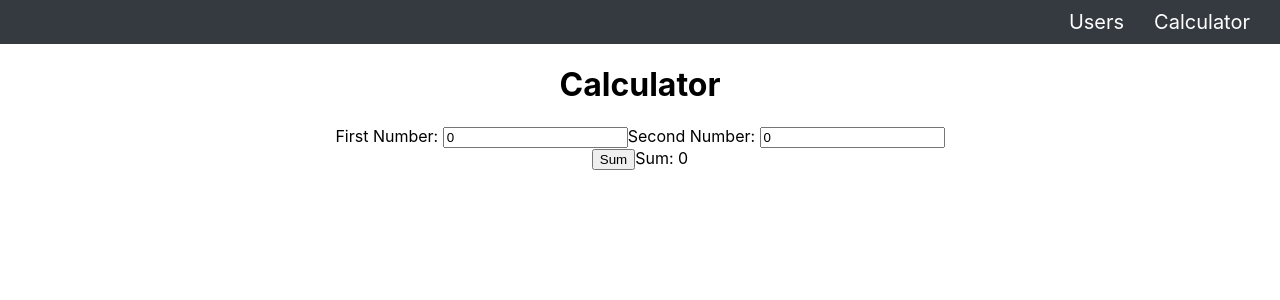
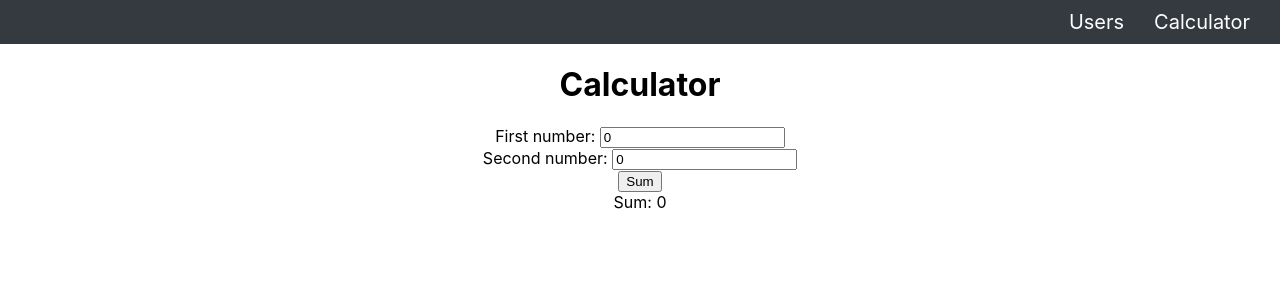
Before and after one commit to fejes99/first-assignment-functional-components, a React (Create React App) app: page /calculator in a window 1280 px wide. Shown: the top 300 px of the page. Built offline with nearby package versions, Linux system fonts and the light colour scheme.

Commit message:
Calculator is working with validation. TODO: styling

```diff
--- a/src/App.js
+++ b/src/App.js
@@ -2,7 +2,7 @@ import React, { Component } from 'react';
 import { Route, Switch } from 'react-router-dom';
 import './App.css';
 import Navbar from './components/Navbar/Navbar';
-import Calculator from './components/pages/calculator/Calculator';
+import Calculator from './components/pages/Calculator/Calculator';
 import UsersTable from './components/pages/UsersTable/UsersTable';
 
 class App extends Component {
--- /dev/null
+++ b/src/components/UI/NavbarItem/Input/Input.css
@@ -0,0 +1,4 @@
+.Invalid {
+  border: 1px solid red;
+  background-color: salmon;
+}
--- /dev/null
+++ b/src/components/UI/NavbarItem/Input/Input.js
@@ -0,0 +1,21 @@
+import React, { Component } from 'react';
+
+class Input extends Component {
+  render() {
+    return (
+      <div>
+        <label>{this.props.label}</label>
+        <input
+          className={this.props.error !== '' ? 'Invalid' : null}
+          type='text'
+          placeholder={this.props.placeholder}
+          value={this.props.value}
+          onChange={this.props.onChange}
+        />
+        {this.props.error !== '' && <div>{this.props.error}</div>}
+      </div>
+    );
+  }
+}
+
+export default Input;
--- a/src/components/pages/calculator/Calculator.js
+++ b/src/components/pages/calculator/Calculator.js
@@ -1,28 +1,88 @@
 import React, { Component } from 'react';
+import Input from '../../UI/NavbarItem/Input/Input';
 
 class Calculator extends Component {
   state = {
-    firstNumber: 0,
-    secondNumber: 0,
+    firstNumber: {
+      value: '0',
+      error: '',
+    },
+    secondNumber: {
+      value: '0',
+      error: '',
+    },
     sum: 0,
   };
 
   inputChangeHandler = (event, number) => {
-    if (number === 'number1') {
+    if (number === 'firstNumber') {
+      const updatedNumber = {
+        ...this.state.firstNumber,
+      };
+      updatedNumber.value = event.target.value;
       this.setState({
-        firstNumber: event.target.value,
+        firstNumber: updatedNumber,
       });
-    } else if (number === 'number2') {
+    } else if (number === 'secondNumber') {
+      const updatedNumber = {
+        ...this.state.secondNumber,
+      };
+      updatedNumber.value = event.target.value;
       this.setState({
-        secondNumber: event.target.value,
+        secondNumber: updatedNumber,
       });
     }
   };
 
+  validateInput = () => {
+    if (
+      isNaN(this.state.firstNumber.value) ||
+      this.state.firstNumber.value === ''
+    ) {
+      this.setState({
+        firstNumber: {
+          ...this.state.firstNumber,
+          error: 'Please enter a valid number',
+        },
+      });
+    } else {
+      this.setState({
+        firstNumber: {
+          ...this.state.firstNumber,
+          error: '',
+        },
+      });
+    }
+
+    if (
+      isNaN(this.state.secondNumber.value) ||
+      this.state.secondNumber.value === ''
+    ) {
+      this.setState({
+        secondNumber: {
+          ...this.state.secondNumber,
+          error: 'Please enter a valid number',
+        },
+      });
+    } else {
+      this.setState({
+        secondNumber: {
+          ...this.state.secondNumber,
+          error: '',
+        },
+      });
+    }
+    return;
+  };
+
   sumNumbers = () => {
-    let sum = +this.state.firstNumber + +this.state.secondNumber;
+    this.validateInput();
+    const firstNumberValue = parseFloat(this.state.firstNumber.value);
+    const secondNumberValue = parseFloat(this.state.secondNumber.value);
+
+    const sum = firstNumberValue + secondNumberValue;
     this.setState({
-      sum: +sum,
+      sum: sum,
     });
   };
 
@@ -30,21 +90,25 @@ class Calculator extends Component {
     return (
       <div>
         <h1>Calculator</h1>
-        <label>First Number: </label>
-        <input
-          type='text'
-          value={this.state.firstNumber}
-          onChange={(event) => this.inputChangeHandler(event, 'number1')}
+        <Input
+          label='First number: '
+          value={this.state.firstNumber.value}
+          error={this.state.firstNumber.error}
+          onChange={(event) => this.inputChangeHandler(event, 'firstNumber')}
         />
-        <label>Second Number: </label>
-        <input
-          type='text'
-          value={this.state.secondNumber}
-          onChange={(event) => this.inputChangeHandler(event, 'number2')}
+        <Input
+          label='Second number: '
+          value={this.state.secondNumber.value}
+          error={this.state.secondNumber.error}
+          onChange={(event) => this.inputChangeHandler(event, 'secondNumber')}
         />
+        <button onClick={this.sumNumbers}>Sum</button>
         <br />
-        <button onClick={this.sumNumbers}>Sum</button>
-        <label>Sum: {this.state.sum}</label>
+        {isNaN(this.state.sum) ? (
+          <div>Insert numbers</div>
+        ) : (
+          <div>Sum: {this.state.sum}</div>
+        )}
       </div>
     );
   }
```
